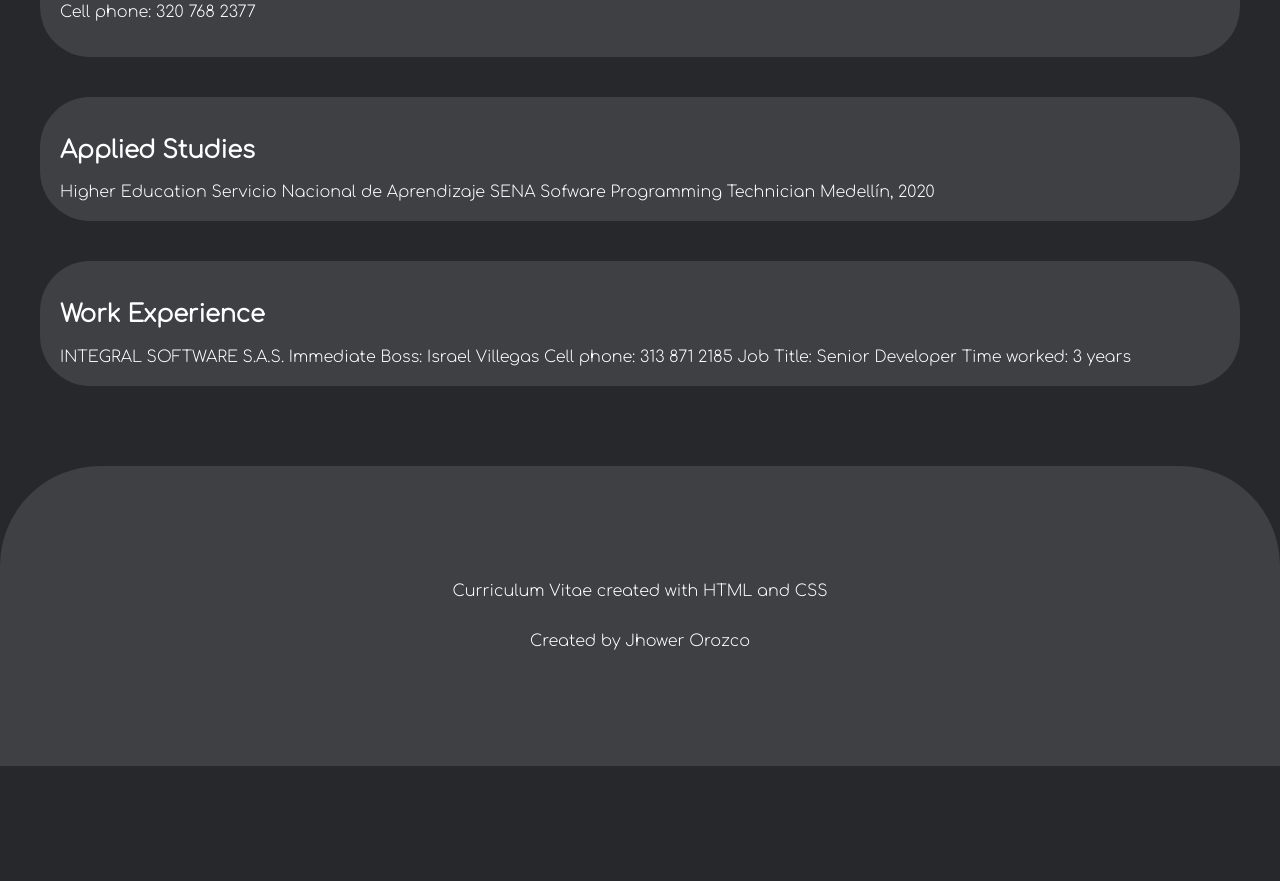
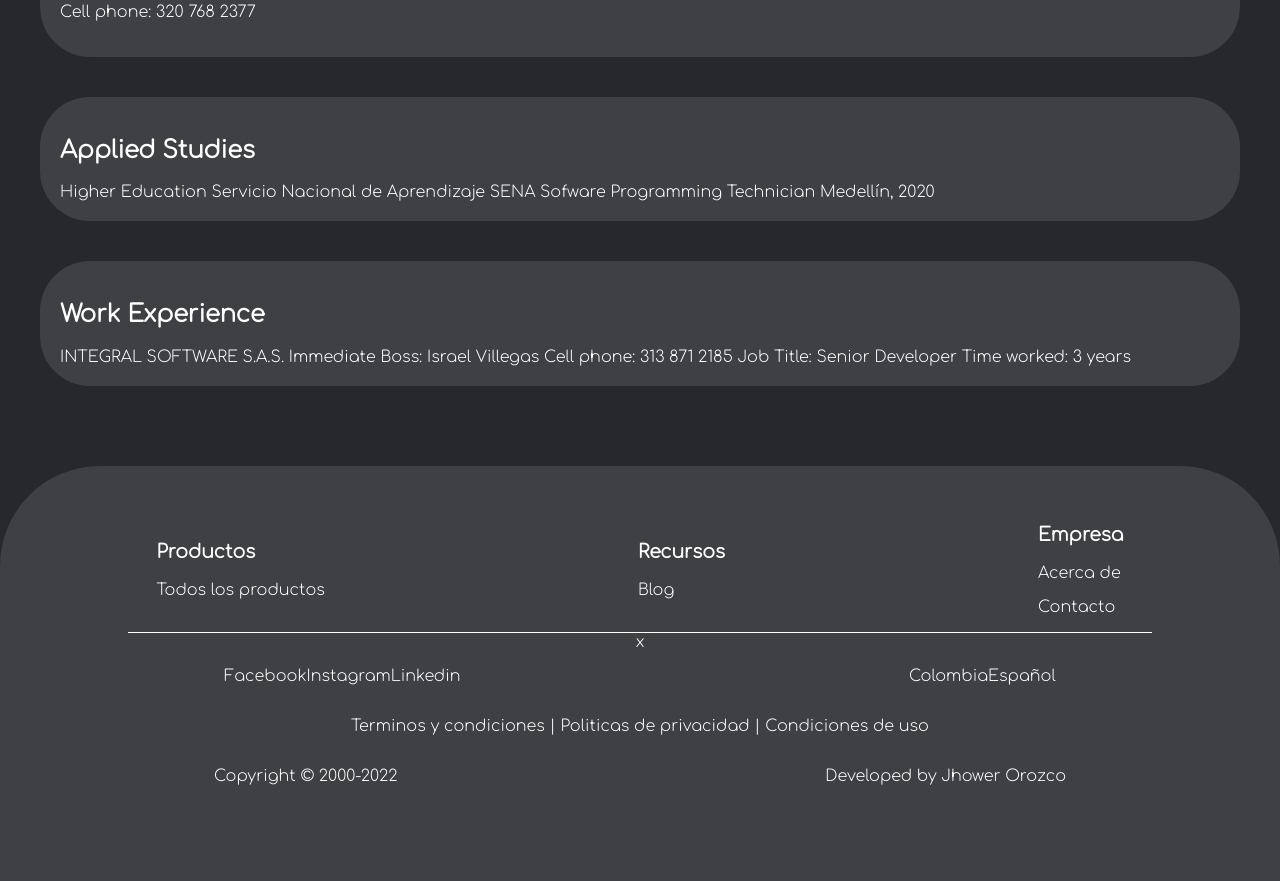
Before and after one commit to Jhower161/curriculum_vitae, a website: page src/index.html in a window 1280 px wide. Shown: the part 993-1874 px from the top of the page. Before the commit the page ends 1759 px from the top, so only its background shows below. Drawn offline with Linux system fonts and the light colour scheme.

Commit message:
More information is added in the footer

```diff
--- a/docker-compose.yml
+++ b/docker-compose.yml
@@ -6,6 +6,6 @@ services:
   web:
     build: .
     ports:
-      - "80:80"
+      - "3200:80"
     volumes:
       - ./src:/usr/share/nginx/html
--- a/src/css/style.css
+++ b/src/css/style.css
@@ -13,7 +13,7 @@ body {
 }
 
 *::-webkit-scrollbar-track {
-    -webkit-box-shadow: inset 0 0 6px rgba(0,0,0,0.3);
+    -webkit-box-shadow: inset 0 0 6px rgba(0, 0, 0, 0.3);
     background-color: #F5F5F5b8;
     border-radius: 7px;
 }
@@ -29,7 +29,7 @@ body {
     background-image: -webkit-gradient(linear,
     left bottom,
     left top,
-    color-stop(0.44, rgb(106,106,106)));
+    color-stop(0.44, rgb(106, 106, 106)));
 }
 
 .header-container {
@@ -57,8 +57,27 @@ body {
     border-radius: 50px;
 }
 
+.row {
+    display: flex;
+    flex-direction: row;
+    box-sizing: border-box;
+    place-content: center space-around;
+    align-items: center;
+}
+
+.column {
+    display: flex;
+    flex-direction: column;
+    box-sizing: border-box;
+    gap: 20px;
+}
+
+.full-width {
+    width: 100%;
+}
+
 .footer-container {
-    height: 300px;
+    padding: 40px 0 80px;
     display: flex;
     flex-direction: column;
     box-sizing: border-box;
@@ -67,3 +86,10 @@ body {
     background-color: #ffffff1c;
     border-radius: 100px 100px 0 0;
 }
+
+.line {
+    width: 80%;
+    height: 1px;
+    margin: auto 40px;
+    background-color: #ffffff;
+}
--- a/src/index.html
+++ b/src/index.html
@@ -86,8 +86,62 @@
 </main>
 
 <footer class="footer-container">
-    <p>Curriculum Vitae created with HTML and CSS</p>
-    <p>Created by Jhower Orozco</p>
+
+    <div class="row full-width">
+
+        <div>
+            <h3>Productos</h3>
+            <p>Todos los productos</p>
+        </div>
+
+        <div>
+            <h3>Recursos</h3>
+            <p>Blog</p>
+        </div>
+
+        <div>
+            <h3>Empresa</h3>
+            <p>Acerca de</p>
+            <p>Contacto</p>
+        </div>
+
+    </div>
+
+    <div class="line"></div>
+    x
+
+    <div class="row full-width">
+
+        <div class="row">
+
+            <div>Facebook</div>
+
+            <div>Instagram</div>
+
+            <div>Linkedin</div>
+
+        </div>
+
+        <div class="row">
+
+            <p>Colombia</p>
+
+            <p>Español</p>
+
+        </div>
+
+    </div>
+
+    <p>Terminos y condiciones   |   Politicas de privacidad     |   Condiciones de uso</p>
+
+    <div class="row full-width">
+
+        <p>Copyright © 2000-2022</p>
+
+        <p>Developed by Jhower Orozco</p>
+
+    </div>
+
 </footer>
 
 <script src="./js/main.js"></script>
```
Also changed, not shown: README.md.
